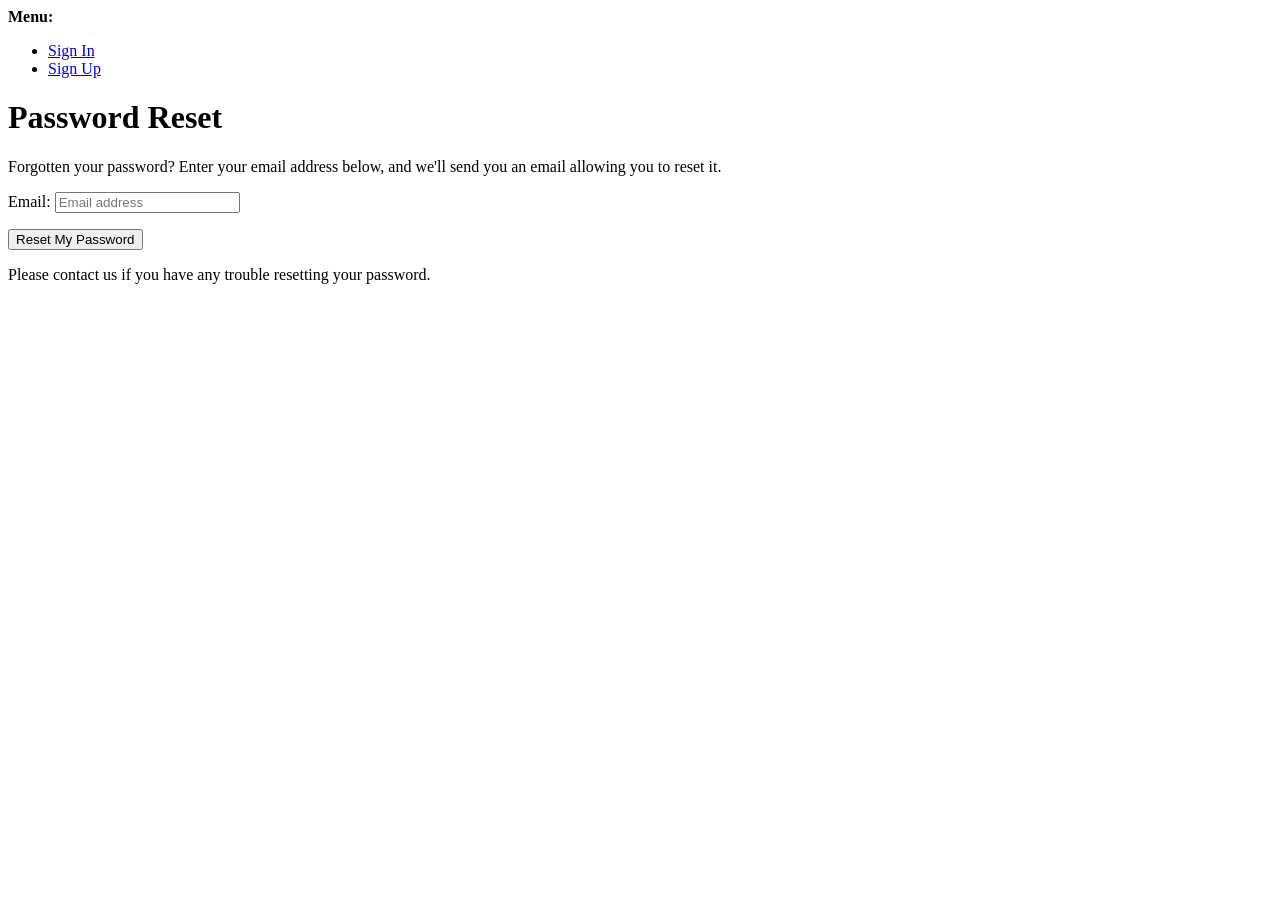
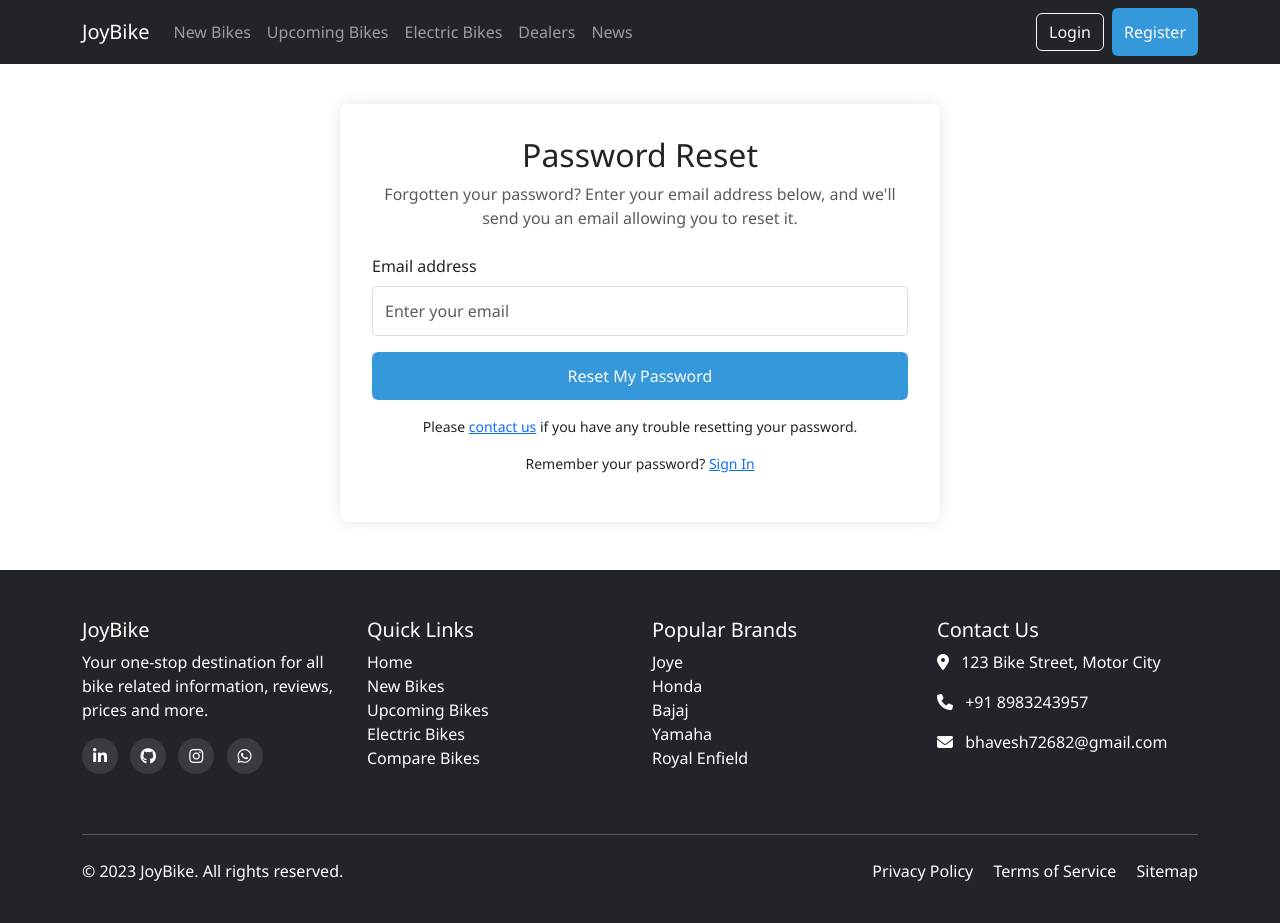
Before and after one commit to Bhavesh7268/Joybikes, a Django app: page /accounts/password/reset/ in a window 1280 px wide. Before the commit the page ends 284 px from the top, so only its background shows below. Run offline with Django 5.2, Linux system fonts and the light colour scheme; tables that the repository leaves empty hold one stand-in row (values such as "Sample post"); some libraries are stand-ins or nearby versions.

Commit message:
login,sinup page and forget password add

```diff
--- a/Joybike/Joybike/urls.py
+++ b/Joybike/Joybike/urls.py
@@ -15,17 +15,19 @@ Including another URLconf
     2. Add a URL to urlpatterns:  path('blog/', include('blog.urls'))
 """
 from django.contrib import admin
-from django.urls import path,include
-from . import views
-from . import settings
+from django.urls import path, include
+from django.conf import settings
 from django.conf.urls.static import static
 from .views import profile_view
 
 urlpatterns = [
     path('admin/', admin.site.urls),
     path('', include('bikes.urls')),
-    path('login',views.login,name="login"),
-    path('Register',views.Register,name="Register"),
     path('accounts/', include('allauth.urls')),
     path('profile/', profile_view, name='profile'),
-]+ static(settings.MEDIA_URL, document_root=settings.MEDIA_ROOT)
+]
+
+# Add these in development
+if settings.DEBUG:
+    urlpatterns += static(settings.STATIC_URL, document_root=settings.STATIC_ROOT)
+    urlpatterns += static(settings.MEDIA_URL, document_root=settings.MEDIA_ROOT)
--- /dev/null
+++ b/Joybike/static/css/auth.css
@@ -0,0 +1,105 @@
+/* Add these styles to your static/css/auth.css */
+
+/* Container spacing */
+.auth-container {
+    padding: 2rem;
+    margin-top: 3rem;
+    margin-bottom: 3rem;
+}
+
+/* Form element spacing */
+.auth-form .form-group {
+    margin-bottom: 1.5rem;
+}
+
+/* Button spacing */
+.auth-btn {
+    margin-top: 1rem;
+    margin-bottom: 1.5rem;
+}
+
+/* Link spacing */
+.auth-link {
+    display: block;
+    margin: 1rem 0;
+}
+
+/* Remember me checkbox spacing */
+.remember-me {
+    margin: 1rem 0;
+    display: flex;
+    align-items: center;
+}
+
+.remember-me input {
+    margin-right: 0.5rem;
+}
+
+/* Footer spacing */
+.footer {
+    margin-top: 3rem;
+    padding: 2rem 0;
+    background-color: #f8f9fa;
+}
+
+.footer-section {
+    margin-bottom: 1.5rem;
+}
+
+/* Responsive adjustments */
+@media (max-width: 768px) {
+    .auth-container {
+        padding: 1.5rem;
+    }
+
+    .footer-section {
+        margin-bottom: 1rem;
+    }
+}
+/* Password Reset Specific Styles */
+.password-reset-instructions {
+    margin-bottom: 2rem;
+    padding: 1rem;
+    background-color: #f8f9fa;
+    border-radius: 5px;
+    border-left: 4px solid #3498db;
+}
+
+.password-reset-form {
+    max-width: 500px;
+    margin: 0 auto;
+}
+
+.password-reset-alert {
+    margin-bottom: 1.5rem;
+}
+
+/* Make sure these are in your auth.css */
+.auth-container {
+    max-width: 600px;
+    margin: 3rem auto;
+    padding: 2rem;
+    background: white;
+    border-radius: 8px;
+    box-shadow: 0 0 15px rgba(0,0,0,0.1);
+}
+
+.auth-form label {
+    font-weight: 500;
+    margin-bottom: 0.5rem;
+    display: block;
+}
+
+.auth-form input {
+    width: 100%;
+    padding: 0.75rem;
+    border: 1px solid #ddd;
+    border-radius: 4px;
+    margin-bottom: 1rem;
+}
+
+.btn-primary {
+    background-color: #3498db;
+    border: none;
+    padding: 0.75rem;
+}
--- /dev/null
+++ b/Joybike/templates/account/password_reset.html
@@ -0,0 +1,37 @@
+{% extends "base.html" %}
+{% load static %}
+
+{% block content %}
+<div class="auth-container">
+    <div class="text-center mb-4">
+        <h2>Password Reset</h2>
+        <p class="text-muted">Forgotten your password? Enter your email address below, and we'll send you an email allowing you to reset it.</p>
+    </div>
+
+    <form method="POST" action="{% url 'account_reset_password' %}" class="auth-form">
+        {% csrf_token %}
+
+        {% if form.errors %}
+        <div class="alert alert-danger">
+            {% for field, errors in form.errors.items %}
+                {% for error in errors %}
+                    <p>{{ error }}</p>
+                {% endfor %}
+            {% endfor %}
+        </div>
+        {% endif %}
+
+        <div class="form-group mb-3">
+            <label for="id_email">Email address</label>
+            <input type="email" name="email" id="id_email" class="form-control" placeholder="Enter your email" required>
+        </div>
+
+        <button type="submit" class="btn btn-primary w-100 mb-3">Reset My Password</button>
+
+        <div class="text-center">
+            <p class="small">Please <a href="#">contact us</a> if you have any trouble resetting your password.</p>
+            <p class="small mt-2">Remember your password? <a href="{% url 'account_login' %}">Sign In</a></p>
+        </div>
+    </form>
+</div>
+{% endblock %}
--- a/Joybike/templates/base.html
+++ b/Joybike/templates/base.html
@@ -5,21 +5,7 @@
     <meta name="viewport" content="width=device-width, initial-scale=1.0">
     <title>{% block title %}{% endblock %}</title>
     {% include "link.html" %}
-    <style>
-        html, body {
-            height: 100%;
-        }
-        body {
-            display: flex;
-            flex-direction: column;
-        }
-        .content-wrapper {
-            flex: 1 0 auto;
-        }
-        .footer {
-            flex-shrink: 0;
-        }
-    </style>
+
 </head>
 <body>
     {% include "navbar.html" %}
--- a/Joybike/templates/link.html
+++ b/Joybike/templates/link.html
@@ -1,107 +1,14 @@
 {% load static %}
-<!-- Bootstrap CSS -->
-<link
-  href="https://cdn.jsdelivr.net/npm/bootstrap@5.0.2/dist/css/bootstrap.min.css"
-  rel="stylesheet"
-  integrity="sha384-EVSTQN3/azprG1Anm3QDgpJLIm9Nao0Yz1ztcQTwFspd3yD65VohhpuuCOmLASjC"
-  crossorigin="anonymous"
-/>
-<link
-  rel="stylesheet"
-  href="https://cdnjs.cloudflare.com/ajax/libs/font-awesome/6.0.0/css/all.min.css"
-/>
-<!-- Font Awesome -->
-<link rel="stylesheet" href="https://cdnjs.cloudflare.com/ajax/libs/font-awesome/6.0.0/css/all.min.css">
+<!-- Favicon -->
+<link rel="shortcut icon" href="{% static 'img/pet-logo.png' %}" type="image/png">
 
 <!-- Bootstrap CSS -->
 <link href="https://cdn.jsdelivr.net/npm/bootstrap@5.3.0/dist/css/bootstrap.min.css" rel="stylesheet">
-<link rel="shortcut icon" href="img/pet-logo.png" type="image/png" />
 
-<!-- My css -->
-<link rel="stylesheet" href="{% static 'css/stylesheet.css'%}" />
+<!-- Font Awesome -->
+<link rel="stylesheet" href="https://cdnjs.cloudflare.com/ajax/libs/font-awesome/6.4.0/css/all.min.css">
 
-<link rel="stylesheet" href="{% static '/css/footer.css'%}" />
-<style>
-    .login-popup {
-        display: none;
-        position: fixed;
-        top: 0;
-        left: 0;
-        width: 100%;
-        height: 100%;
-        background: rgba(0,0,0,0.5);
-        z-index: 1050;
-    }
-
-    .popup-content {
-        background: white;
-        width: 90%;
-        max-width: 400px;
-        margin: 100px auto;
-        padding: 30px;
-        border-radius: 8px;
-        position: relative;
-        box-shadow: 0 5px 15px rgba(0,0,0,0.3);
-    }
-
-    .close-btn {
-        position: absolute;
-        top: 15px;
-        right: 20px;
-        font-size: 24px;
-        cursor: pointer;
-        color: #666;
-    }
-
-    .google-btn {
-        display: flex;
-        align-items: center;
-        justify-content: center;
-        background: #4285F4;
-        color: white;
-        padding: 12px;
-        border-radius: 4px;
-        margin: 20px 0;
-        text-decoration: none;
-        transition: all 0.3s;
-    }
-
-    .google-btn:hover {
-        background: #357ae8;
-        transform: translateY(-1px);
-    }
-
-    .divider {
-        margin: 20px 0;
-        text-align: center;
-        position: relative;
-    }
-
-    .divider::before {
-        content: "";
-        position: absolute;
-        top: 50%;
-        left: 0;
-        right: 0;
-        height: 1px;
-        background: #eee;
-        z-index: -1;
-    }
-
-    .divider span {
-        background: white;
-        padding: 0 15px;
-    }
-    .dropdown-toggle::after {
-    vertical-align: middle;
-}
-
-.dropdown-menu {
-    min-width: 200px;
-}
-
-.dropdown-item:active {
-    background-color: #f8f9fa;
-    color: #000;
-}
-</style>
+<!-- Custom CSS -->
+<link rel="stylesheet" href="{% static 'css/auth.css' %}">
+<link rel="stylesheet" href="{% static 'css/stylesheet.css' %}">
+<link rel="stylesheet" href="{% static 'css/footer.css' %}">
--- a/Joybike/templates/navbar.html
+++ b/Joybike/templates/navbar.html
@@ -36,9 +36,9 @@
                     </ul>
                 </div>
                 {% else %}
-                <button class="btn btn-outline-light me-2" data-bs-toggle="modal" data-bs-target="#loginModal">
+                <a class="btn btn-outline-light me-2" data-bs-toggle="modal" data-bs-target="#loginModal" href="{% url 'account_signup' %}">
                     Login
-                </button>
+                </a>
                 <a href="{% url 'account_signup' %}" class="btn btn-primary">
                     Register
                 </a>
```
Also changed, not shown: Joybike/static/js/auth.js (added, +49 -0 lines), Joybike/templates/Register.html (deleted, +0 -14 lines), Joybike/templates/account/login.html (added, +53 -0 lines), Joybike/templates/account/password_reset_done.html (added, +17 -0 lines), Joybike/templates/account/password_reset_from_key.html (added, +37 -0 lines), Joybike/templates/account/signup.html (added, +61 -0 lines), Joybike/templates/index.html (+6 -6 lines).
